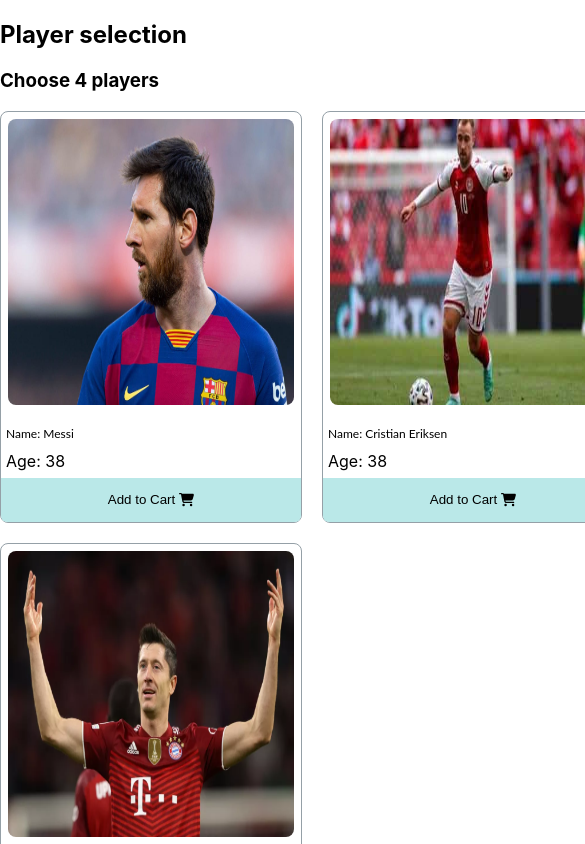
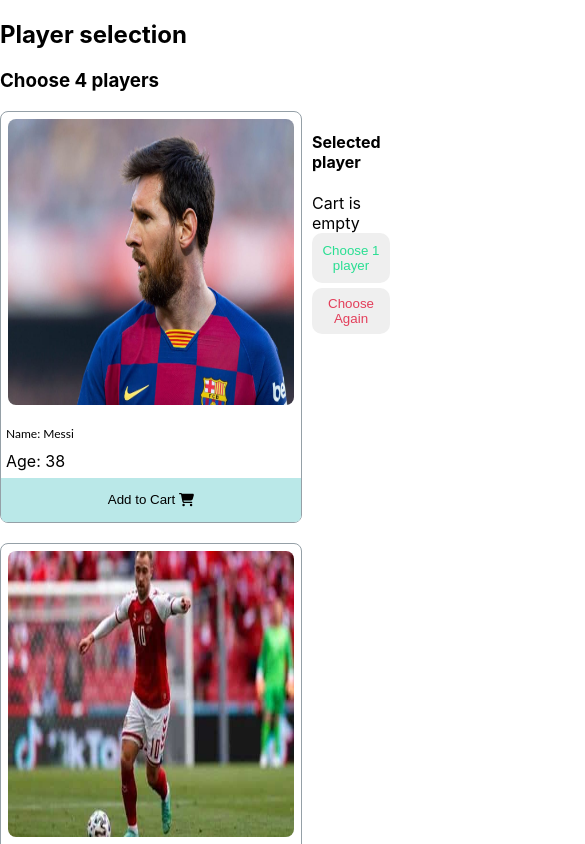
Before and after one commit to ShoyebAkter/lucky-one, a React (Create React App) app: page / in a window 390 px wide. Shown: the top 844 px of the page, 585 px wide, since content can reach past the window. Built offline with nearby package versions, Linux system fonts and the light colour scheme.

Commit message:
reame added

```diff
--- a/src/components/Cart/Cart.css
+++ b/src/components/Cart/Cart.css
@@ -4,10 +4,12 @@
     border-radius: 10px;
     border: none;
     margin-bottom: 5px;
+    cursor: pointer;
 }
 .reset{
     color: #E33E5A;
     padding: 8px;
     border-radius: 10px;
     border: none;
+    cursor: pointer;
 }
--- a/src/components/Cart/Cart.js
+++ b/src/components/Cart/Cart.js
@@ -1,16 +1,21 @@
-import React from 'react';
+import React, { useState } from 'react';
 // import Button from '../Button/Button';
 import "./Cart.css"
 
 const Cart = (props) => {
     const {cart}=props;
-    // console.log(cart);
+    const[newOne,setNewOne]=useState([]);
+    console.log(cart);
     const chooseOne=()=>{
-        console.log("clicked");
-    }
-    const resetData=()=>{
+        const num=Math.floor(Math.random()*3);
+        newOne=[cart[num]];
+        <div>{newOne.name}</div>
 
     }
+    const reload=()=>{
+        reload=window.location.reload()
+    }
+
     return (
         <div className='players-cart'>
             <h4>Selected player</h4>
@@ -24,10 +29,10 @@ const Cart = (props) => {
             }
             <div>{cart.length>4 && <div>{alert("can not add more than 4 player")}</div>}</div>
             <div >
-                <button onClick={chooseOne}  className='choose'> Choose 1 player</button>
+                <button onClick={chooseOne}   className='choose'> Choose 1 player</button>
                 </div>
                 <div>
-                    <button onClick={resetData}  className='reset'>Choose Again</button>
+                    <button onClick={reload}  className='reset'>Choose Again</button>
                 </div>
         </div>
     );
--- a/src/components/Shop/Shop.css
+++ b/src/components/Shop/Shop.css
@@ -6,4 +6,11 @@
     display: grid;
     grid-template-columns: repeat(3,1fr);
     gap: 20px;
+
 }
+@media (max-width: 767px) {
+    .players-container{
+        display: grid;
+        grid-template-columns: 1fr;
+    }
+  }
--- a/src/components/Shop/Shop.js
+++ b/src/components/Shop/Shop.js
@@ -4,8 +4,11 @@ import Player from '../Player/Player';
 import "./Shop.css";
 
 const Shop = () => {
+
     const [players,setplayers]=useState([]);
     const [cart, setCart] = useState([]);
+    console.log(cart);
+
 
     useEffect(()=>{
         fetch('products.json')
@@ -15,6 +18,7 @@ const Shop = () => {
 
     const handleAddToCart = (player) =>{
         const newCart = [...cart, player];
+        console.log(newCart)
         setCart(newCart);
     }
 
@@ -30,7 +34,7 @@ const Shop = () => {
                 }
             </div>
             <div >
-                <Cart cart={cart}></Cart>
+                <Cart cart={cart} setCart={setCart}></Cart>
             </div>
         </div>
     );
```
Also changed, not shown: 1 other file (tests, documents, lock files or other folders).
